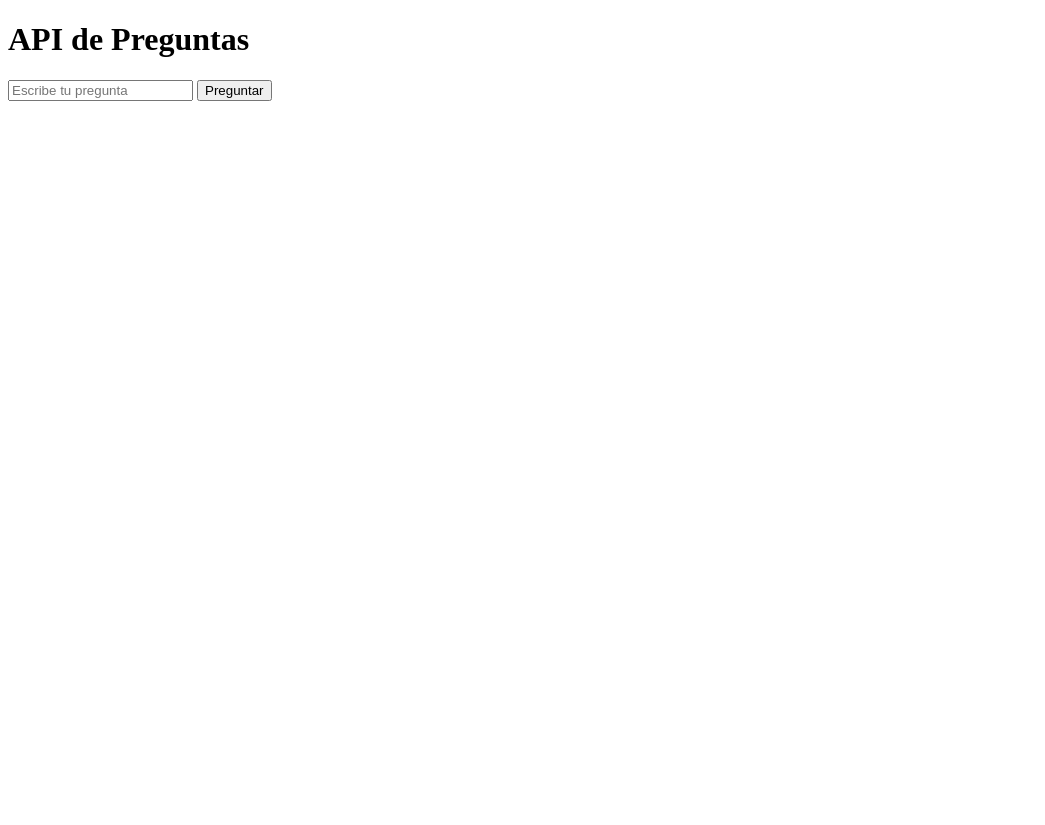
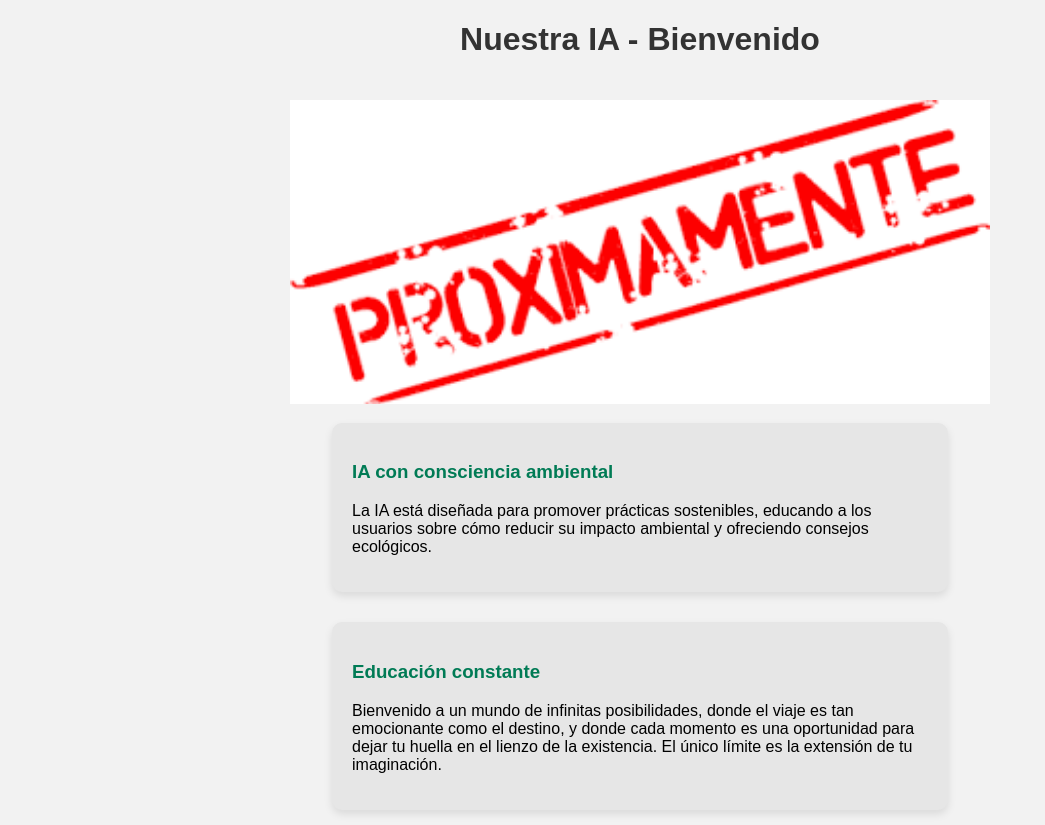
Before and after one commit to Lautarocuesta/Ecohuella, a Flask app: page /api in a window 1280 px wide. Shown: the whole page, without its empty margins (0-1045 px from the left). Before the commit the page ends 101 px from the top, so only its background shows below. Run offline with Flask 3, Linux system fonts and the light colour scheme.

Commit message:
api no va a funcar

```diff
--- a/app/templates/api.html
+++ b/app/templates/api.html
@@ -3,31 +3,57 @@
 <head>
     <meta charset="UTF-8">
     <meta name="viewport" content="width=device-width, initial-scale=1.0">
-    <title>API de Preguntas</title>
+    <title>IA con Consciencia Ambiental</title>
     <script src="https://code.jquery.com/jquery-3.6.0.min.js"></script>
+    <style>
+        body {
+            font-family: Arial, sans-serif;
+            text-align: center;
+            background-color: #f2f2f2;
+            margin: 0;
+            padding: 0;
+        }
+        h1 {
+            color: #333;
+        }
+        #coming-soon {
+            width: 700px; /* Ampliación de la imagen */
+            margin-top: 20px;
+        }
+        .card {
+            display: inline-block;
+            width: 45%;
+            padding: 20px;
+            margin: 15px;
+            background-color: #e6e6e6;
+            border-radius: 10px;
+            text-align: left;
+            box-shadow: 0px 4px 8px rgba(0, 0, 0, 0.1);
+        }
+        .card h3 {
+            color: #007B55;
+        }
+        .container {
+            display: flex;
+            justify-content: center;
+            align-items: flex-start;
+            flex-wrap: wrap;
+        }
+    </style>
 </head>
 <body>
-    <h1>API de Preguntas</h1>
-    <input type="text" id="question" placeholder="Escribe tu pregunta">
-    <button id="ask-btn">Preguntar</button>
-    <div id="response"></div>
+    <h1>Nuestra IA - Bienvenido</h1>
+    <img id="coming-soon" src="{{ url_for('static', filename='img/csa.png') }}" alt="Próximamente">
 
-    <script>
-        $('#ask-btn').on('click', function() {
-            const question = $('#question').val();
-            $.ajax({
-                url: '/api/ask',
-                method: 'POST',
-                contentType: 'application/json',
-                data: JSON.stringify({ question: question }),
-                success: function(response) {
-                    $('#response').html(`<p><strong>Pregunta:</strong> ${response.question}</p><p><strong>Respuesta:</strong> ${response.answer}</p>`);
-                },
-                error: function() {
-                    $('#response').html('<p>Error al procesar la pregunta.</p>');
-                }
-            });
-        });
-    </script>
+    <div class="container">
+        <div class="card">
+            <h3>IA con consciencia ambiental</h3>
+            <p>La IA está diseñada para promover prácticas sostenibles, educando a los usuarios sobre cómo reducir su impacto ambiental y ofreciendo consejos ecológicos.</p>
+        </div>
+        <div class="card">
+            <h3>Educación constante</h3>
+            <p>Bienvenido a un mundo de infinitas posibilidades, donde el viaje es tan emocionante como el destino, y donde cada momento es una oportunidad para dejar tu huella en el lienzo de la existencia. El único límite es la extensión de tu imaginación.</p>
+        </div>
+    </div>
 </body>
 </html>
--- a/app/templates/base.html
+++ b/app/templates/base.html
@@ -117,7 +117,7 @@
                         <a class="nav-link" href="/blog">Blog</a>
                     </li>
                     <li class="nav-item">
-                        <a class="nav-link" href="/api">A</a>
+                        <a class="nav-link" href="/api">API</a>
                     </li>
                     <li class="nav-item">
                         <a class="nav-link" href="/np">NP</a>
```
Also changed, not shown: app/static/img/csa.png (added).
